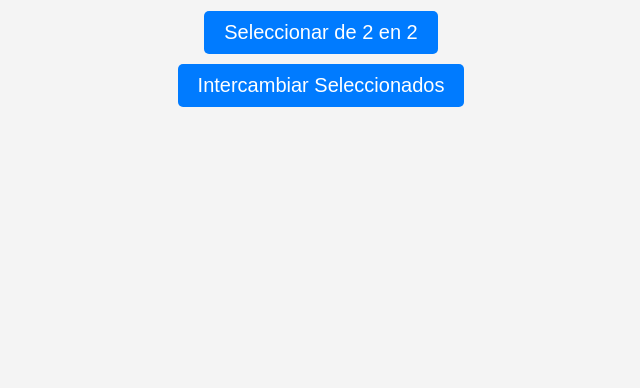
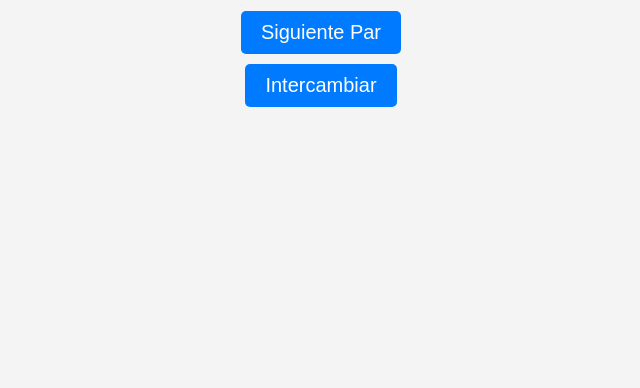
Before and after one commit to RaulClavo/bubblesort.github.io, a plain HTML site: page index.html in a window 1280 px wide. Shown: the part 412-800 px from the top of the page, without its empty margins (319-959 px from the left). Drawn offline with Linux system fonts and the light colour scheme.

Commit message:
Update index.html

```diff
--- a/index.html
+++ b/index.html
@@ -3,7 +3,7 @@
 <head>
     <meta charset="UTF-8">
     <meta name="viewport" content="width=device-width, initial-scale=1.0">
-    <title>Generador de Números</title>
+    <title>Bubble Sort Simulator</title>
     <style>
         body{display:flex;flex-direction:column;justify-content:center;align-items:center;height:100vh;margin:0;font-family:Arial,sans-serif;background-color:#f4f4f4}#number-display{font-size:80px;font-weight:bold;margin:20px 0;letter-spacing:10px}.highlight{color:red}button{font-size:20px;padding:10px 20px;border:none;background-color:#007bff;color:white;cursor:pointer;border-radius:5px;margin:5px}button:hover{background-color:#0056b3}#message{font-size:24px;font-weight:bold;margin-top:20px;text-align:center}button:disabled{background-color:#cccccc;cursor:not-allowed}
     </style>
@@ -21,8 +21,8 @@
 <body>
     <button onclick="generateNumber()">Generar Número</button>
     <p id="number-display">------</p>
-    <button onclick="selectNextPair()">Seleccionar de 2 en 2</button>
-    <button onclick="swapSelected()">Intercambiar Seleccionados</button>
+    <button onclick="selectNextPair()">Siguiente Par</button>
+    <button onclick="swapSelected()">Intercambiar</button>
     <p id="message"></p>
 </body>
 </html>
```
